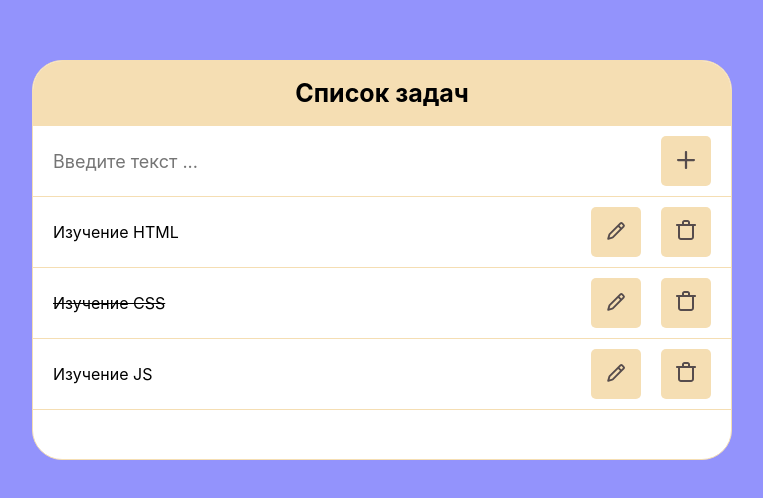
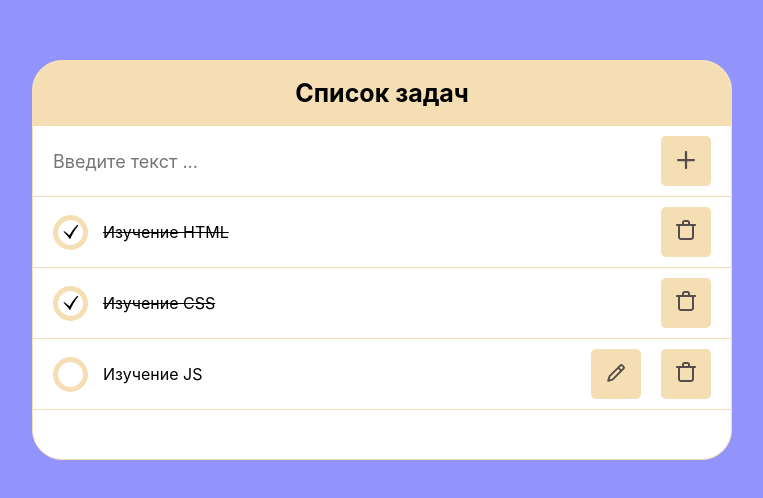
Before and after one commit to pavel-121/todo-list, a React (Create React App) app: page / in a window 1280 px wide. Shown: the part 140-638 px from the top of the page, without its empty margins (258-1021 px from the left). Built offline with nearby package versions, Linux system fonts and the light colour scheme.

Commit message:
adding an edit button

```diff
--- a/src/App.scss
+++ b/src/App.scss
@@ -58,6 +58,11 @@ body {
 	overflow: hidden;
 	background-color: white;
 
+	input{
+		font-size: 18px;
+		width: 100%;
+	}
+
 	&__header{
 		background: wheat;
 		padding: 20px 0;
@@ -73,11 +78,48 @@ body {
 		padding: 10px 20px;
 		display: flex;
 		border-bottom: 1px solid wheat;
+	}
 
-		input{
-			font-size: 18px;
-			width: 100%;
+	&__empty{
+		font-size: 20px;
+		padding: 20px 0;
+		text-align: center;
+	}
+
+	&__item{
+		$self: &;
+		display: flex;
+		align-items: center;
+		padding: 10px 20px;
+		border-bottom: 1px solid wheat;
+
+		&--completed{
+			text-decoration: line-through;
+
+			#{$self}--check{
+				svg{
+					display: block;
+				}
+			}
 		}
+
+		&--check{
+			margin: 0 15px 0 0;
+			display: flex;
+			justify-content: center;
+			align-items: center;
+    	border: 5px solid wheat;
+    	border-radius: 50%;
+    	width: 35px;
+    	height: 35px;
+    	flex-shrink: 0;
+			cursor: pointer;
+
+			svg{
+				display: none;
+			}
+		}
+
 	}
 
 	&__text{
@@ -90,6 +132,19 @@ body {
 		flex-shrink: 0;
 		background-color:  wheat;
 		border-radius: 5px;
+		border: none;
+
+		&:hover{
+			border: 1px solid black;
+		}
+
+		&-edit , &-save{
+			margin: 0 20px;
+			svg{
+				width: 20px;
+				height: 20px;
+			}
+		}
 
 		svg{
 			path{
@@ -97,23 +152,4 @@ body {
 			}
 		}
 	}
-
-	&__button-edit{
-		margin: 0 20px;
-		svg{
-			width: 20px;
-			height: 20px;
-		}
-	}
-
-	&__list{
-
-	}
-
-	&__item{
-		display: flex;
-		align-items: center;
-		padding: 10px 20px;
-		border-bottom: 1px solid wheat;
-	}
 }
--- a/src/App.tsx
+++ b/src/App.tsx
@@ -9,7 +9,7 @@ function App() {
     {
       id: 1,
       text: 'Изучение HTML',
-      completed: false
+      completed: true
     },
     {
       id: 2,
@@ -33,6 +33,17 @@ function App() {
     ])
   }
 
+  const onChangeTodo = (id: Todo['id'], value: string) => {
+    setTodos(
+      todos.map(todo => (
+        todo.id === id
+          ? { ...todo, text: value }
+          : todo
+      ))
+
+    )
+  }
+
   const onRemoveTodo = (id: Todo['id']) => {
     setTodos(todos.filter(todo => todo.id !== id))
   }
@@ -48,7 +59,7 @@ function App() {
     <div className='todo'>
       <Header />
       <TaskField onAddTodo={onAddTodo} />
-      <TodoList todos={todos} onRemoveTodo={onRemoveTodo} onToggleCompleted={onToggleCompleted} />
+      <TodoList todos={todos} onChangeTodo={onChangeTodo} onRemoveTodo={onRemoveTodo} onToggleCompleted={onToggleCompleted} />
     </div>
   );
 }
--- a/src/components/Button.tsx
+++ b/src/components/Button.tsx
@@ -1,7 +1,7 @@
 import React from 'react';
 
 interface ButtonProps extends React.ComponentPropsWithRef<'button'> {
-  which?: 'edit' | 'remove'
+  which?: 'edit' | 'remove' | 'save'
 }
 
 const Button: React.FC<ButtonProps> = ({ which, children, onClick }) => {
--- a/src/components/TodoList/TodoItem/TodoItem.tsx
+++ b/src/components/TodoList/TodoItem/TodoItem.tsx
@@ -5,20 +5,60 @@ interface TodoItemProps {
   todo: Todo,
   onRemoveTodo: (id: Todo['id']) => void,
   onToggleCompleted: (id: Todo['id']) => void,
+  onChangeTodo: (id: Todo['id'], value: string) => void,
 }
 
-const TodoItem: React.FC<TodoItemProps> = ({ todo, onRemoveTodo, onToggleCompleted }) => {
+const TodoItem: React.FC<TodoItemProps> = ({ todo, onChangeTodo, onRemoveTodo, onToggleCompleted }) => {
+
+  const [editMode, setEditMode] = React.useState(false)
+  const [value, setValue] = React.useState(todo.text)
+
+
+  const onClickSave = () => {
+    onChangeTodo(todo.id, value)
+    setEditMode(false)
+  }
+
+  const onClickEdit = () => {
+    setEditMode(true)
+  }
+
+  const onClickRemove = () => {
+    onRemoveTodo(todo.id)
+  }
+
+  const handleKeyDown = (e: React.KeyboardEvent<HTMLInputElement>) => {
+    if (e.key === 'Enter') {
+      onClickSave()
+    }
+  }
+
+  const onChangeInput = (e: React.ChangeEvent<HTMLInputElement>) => {
+    setValue(e.target.value)
+  }
+
   return (
-    <div className='todo__item' style={{ textDecoration: todo.completed ? 'line-through' : 'none' }}>
-      <div className="todo__text" onClick={() => onToggleCompleted(todo.id)}>
-        <p>{todo.text}</p>
+    <div className={`todo__item ${todo.completed ? 'todo__item--completed' : ''}`} >
+      <div className="todo__item--check" onClick={() => onToggleCompleted(todo.id)}>
+        <svg stroke="currentColor" fill="currentColor" stroke-width="0" viewBox="0 0 512 512" height="1em" width="1em" xmlns="http://www.w3.org/2000/svg"><path d="M17.47 250.9C88.82 328.1 158 397.6 224.5 485.5c72.3-143.8 146.3-288.1 268.4-444.37L460 26.06C356.9 135.4 276.8 238.9 207.2 361.9c-48.4-43.6-126.62-105.3-174.38-137z"></path></svg>
       </div>
-      <Button which='edit' >
-        <svg aria-hidden="true" height="16" viewBox="0 0 16 16" version="1.1" width="16" data-view-component="true" >
-          <path fill-rule="evenodd" d="M11.013 1.427a1.75 1.75 0 012.474 0l1.086 1.086a1.75 1.75 0 010 2.474l-8.61 8.61c-.21.21-.47.364-.756.445l-3.251.93a.75.75 0 01-.927-.928l.929-3.25a1.75 1.75 0 01.445-.758l8.61-8.61zm1.414 1.06a.25.25 0 00-.354 0L10.811 3.75l1.439 1.44 1.263-1.263a.25.25 0 000-.354l-1.086-1.086zM11.189 6.25L9.75 4.81l-6.286 6.287a.25.25 0 00-.064.108l-.558 1.953 1.953-.558a.249.249 0 00.108-.064l6.286-6.286z"></path>
-        </svg>
-      </Button>
-      <Button which='remove' onClick={() => onRemoveTodo(todo.id)}>
+      <div className="todo__text">
+        {editMode
+          ? <input autoFocus type='text' value={value} onChange={onChangeInput} onKeyDown={handleKeyDown} />
+          : <p>{todo.text}</p>
+        }
+      </div>
+      {editMode
+        ? <Button which='save' onClick={onClickSave} >
+          <svg stroke="currentColor" fill="currentColor" stroke-width="0" viewBox="0 0 512 512" height="1em" width="1em" xmlns="http://www.w3.org/2000/svg"><path d="M17.47 250.9C88.82 328.1 158 397.6 224.5 485.5c72.3-143.8 146.3-288.1 268.4-444.37L460 26.06C356.9 135.4 276.8 238.9 207.2 361.9c-48.4-43.6-126.62-105.3-174.38-137z"></path></svg>
+        </Button>
+        : (!todo.completed && <Button which='edit' onClick={onClickEdit}>
+          <svg aria-hidden="true" height="16" viewBox="0 0 16 16" version="1.1" width="16" data-view-component="true" >
+            <path fill-rule="evenodd" d="M11.013 1.427a1.75 1.75 0 012.474 0l1.086 1.086a1.75 1.75 0 010 2.474l-8.61 8.61c-.21.21-.47.364-.756.445l-3.251.93a.75.75 0 01-.927-.928l.929-3.25a1.75 1.75 0 01.445-.758l8.61-8.61zm1.414 1.06a.25.25 0 00-.354 0L10.811 3.75l1.439 1.44 1.263-1.263a.25.25 0 000-.354l-1.086-1.086zM11.189 6.25L9.75 4.81l-6.286 6.287a.25.25 0 00-.064.108l-.558 1.953 1.953-.558a.249.249 0 00.108-.064l6.286-6.286z"></path>
+          </svg>
+        </Button>
+        )}
+      <Button which='remove' onClick={onClickRemove}>
         <svg
           width="20"
           height="21"
@@ -31,7 +71,7 @@ const TodoItem: React.FC<TodoItemProps> = ({ todo, onRemoveTodo, onToggleComplet
           />
         </svg>
       </Button>
-    </div>
+    </div >
   );
 };
 
--- a/src/components/TodoList/TodoList.tsx
+++ b/src/components/TodoList/TodoList.tsx
@@ -5,13 +5,15 @@ interface TodoListPorps {
   todos: Todo[],
   onRemoveTodo: (id: Todo['id']) => void,
   onToggleCompleted: (id: Todo['id']) => void,
+  onChangeTodo: (id: Todo['id'], value: string) => void,
 }
 
-const TodoList: React.FC<TodoListPorps> = ({ todos, onRemoveTodo, onToggleCompleted }) => {
+const TodoList: React.FC<TodoListPorps> = ({ todos, onChangeTodo, onRemoveTodo, onToggleCompleted }) => {
   return (
     <div className='todo__list'>
+      {!todos.length && (<p className='todo__empty'>Список пуст</p>)}
       {todos.map((todo) => (
-        <TodoItem todo={todo} onRemoveTodo={onRemoveTodo} onToggleCompleted={onToggleCompleted} />
+        <TodoItem todo={todo} onChangeTodo={onChangeTodo} onRemoveTodo={onRemoveTodo} onToggleCompleted={onToggleCompleted} />
       ))}
     </div>
   );
```
